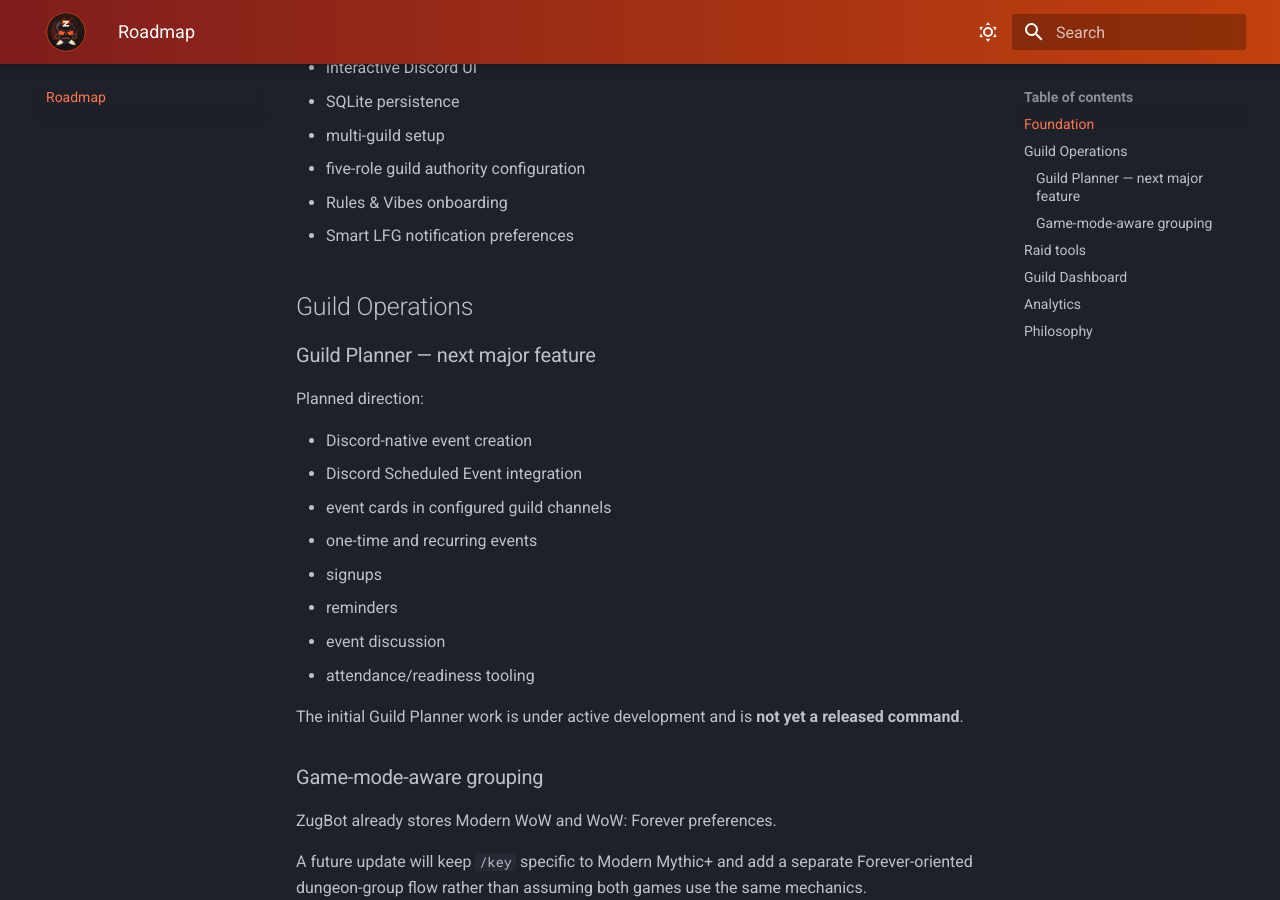
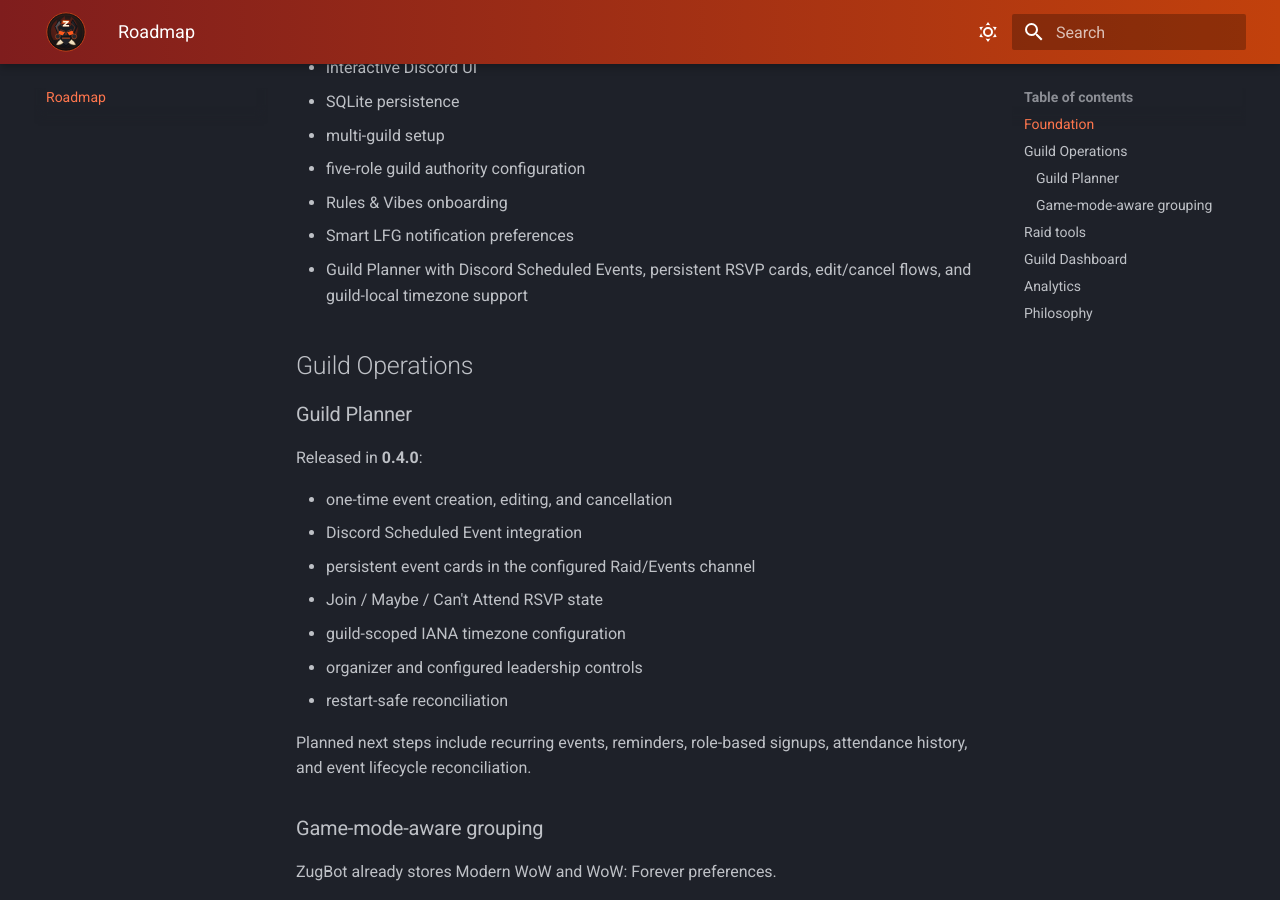
Before and after one commit to sthorne80/zugbot-site, an MkDocs documentation site: the page built from docs/roadmap.md, in a window 1280 px wide and 900 px high, scrolled down 540 px. Built offline with MkDocs 1.6.1 and Material for MkDocs 9.7.7, drawn with Linux system fonts in a browser that asks for light colours.

Commit message:
Mark Guild Planner MVP released

```diff
--- a/docs/roadmap.md
+++ b/docs/roadmap.md
@@ -17,23 +17,23 @@
 - five-role guild authority configuration
 - Rules & Vibes onboarding
 - Smart LFG notification preferences
+- Guild Planner with Discord Scheduled Events, persistent RSVP cards, edit/cancel flows, and guild-local timezone support
 
 ## Guild Operations
 
-### Guild Planner — next major feature
+### Guild Planner
 
-Planned direction:
+Released in **0.4.0**:
 
-- Discord-native event creation
+- one-time event creation, editing, and cancellation
 - Discord Scheduled Event integration
-- event cards in configured guild channels
-- one-time and recurring events
-- signups
-- reminders
-- event discussion
-- attendance/readiness tooling
+- persistent event cards in the configured Raid/Events channel
+- Join / Maybe / Can't Attend RSVP state
+- guild-scoped IANA timezone configuration
+- organizer and configured leadership controls
+- restart-safe reconciliation
 
-The initial Guild Planner work is under active development and is **not yet a released command**.
+Planned next steps include recurring events, reminders, role-based signups, attendance history, and event lifecycle reconciliation.
 
 ### Game-mode-aware grouping
 
```
